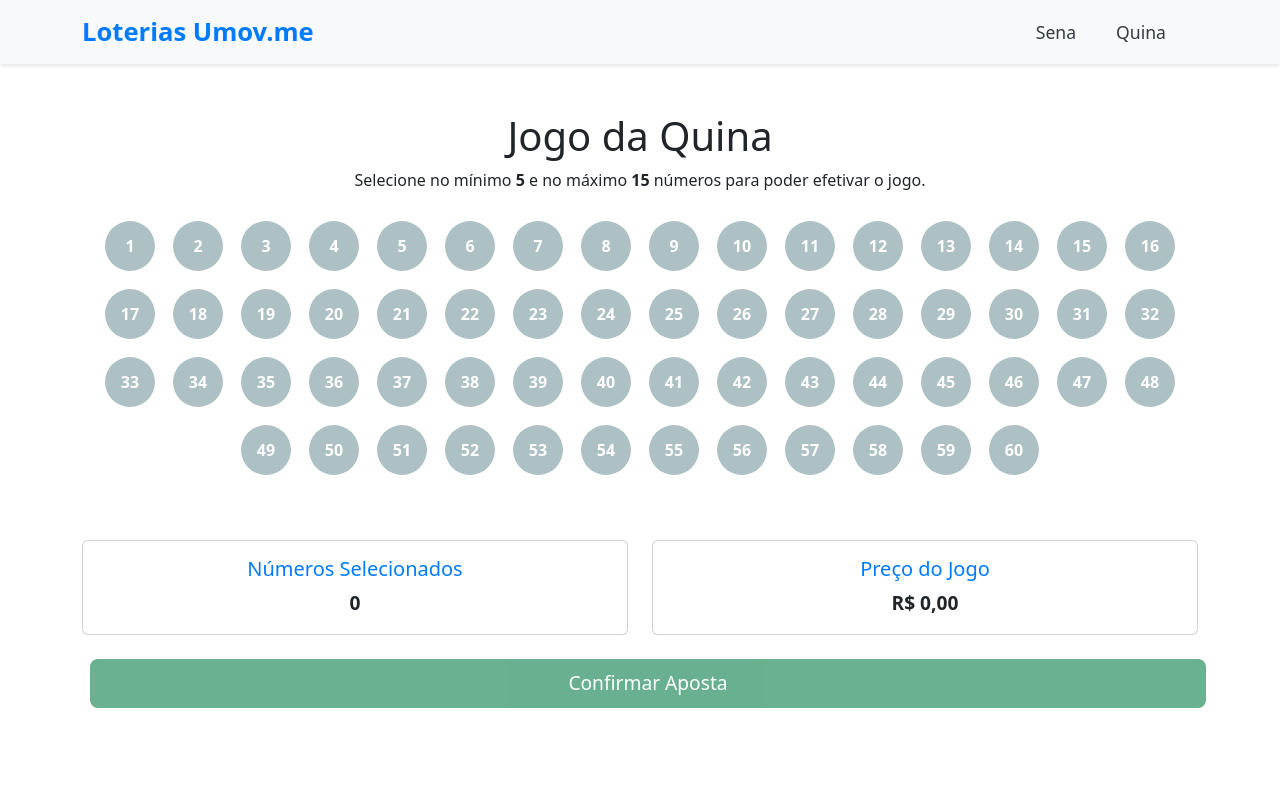
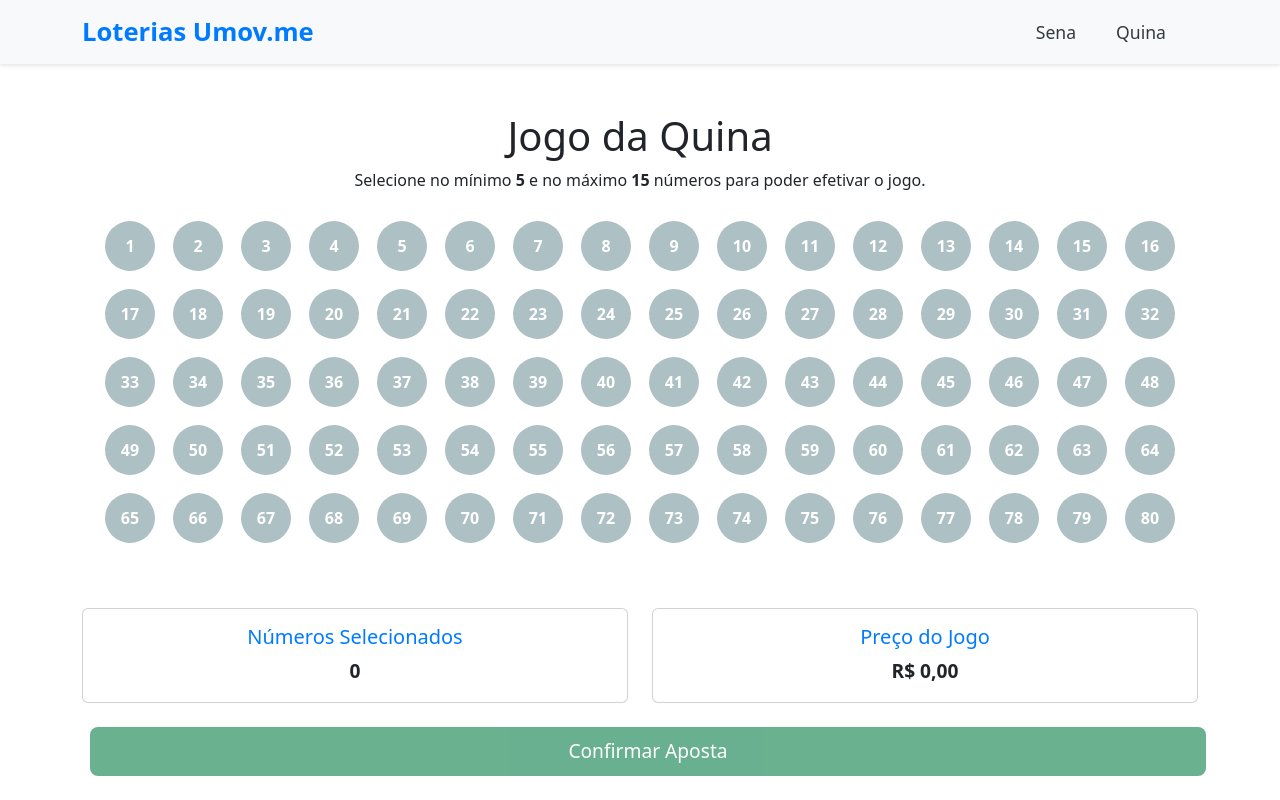
Before and after one commit to alissonvieeira/vue-lotto-simulator, a Vue app: page /quina in a window 1280 px wide. Built offline with nearby package versions, Linux system fonts and the light colour scheme.

Commit message:
Ajuste no número máximo de selecionáveis

```diff
--- a/src/views/Payment.vue
+++ b/src/views/Payment.vue
@@ -21,7 +21,7 @@
       </div>
       <div class="text-center">
         <router-link class="btn btn-success btn-lg" to="/sena">Novo jogo Sena</router-link>
-        <router-link class="btn btn-primary btn-lg text-white ms-3" to="/quina">Novo Jogo Quina</router-link>
+        <router-link class="btn btn-success btn-lg ms-3" to="/quina">Novo Jogo Quina</router-link>
       </div>
     </div>
   </div>
--- a/src/views/Quina.vue
+++ b/src/views/Quina.vue
@@ -9,6 +9,7 @@
         @update:selectedNumbers="selectedNumbersUpdated"
         class="mb-4"
         :maxNumbers="15"
+        :totalNumbers="80"
       />
 
       <div class="row">
```
